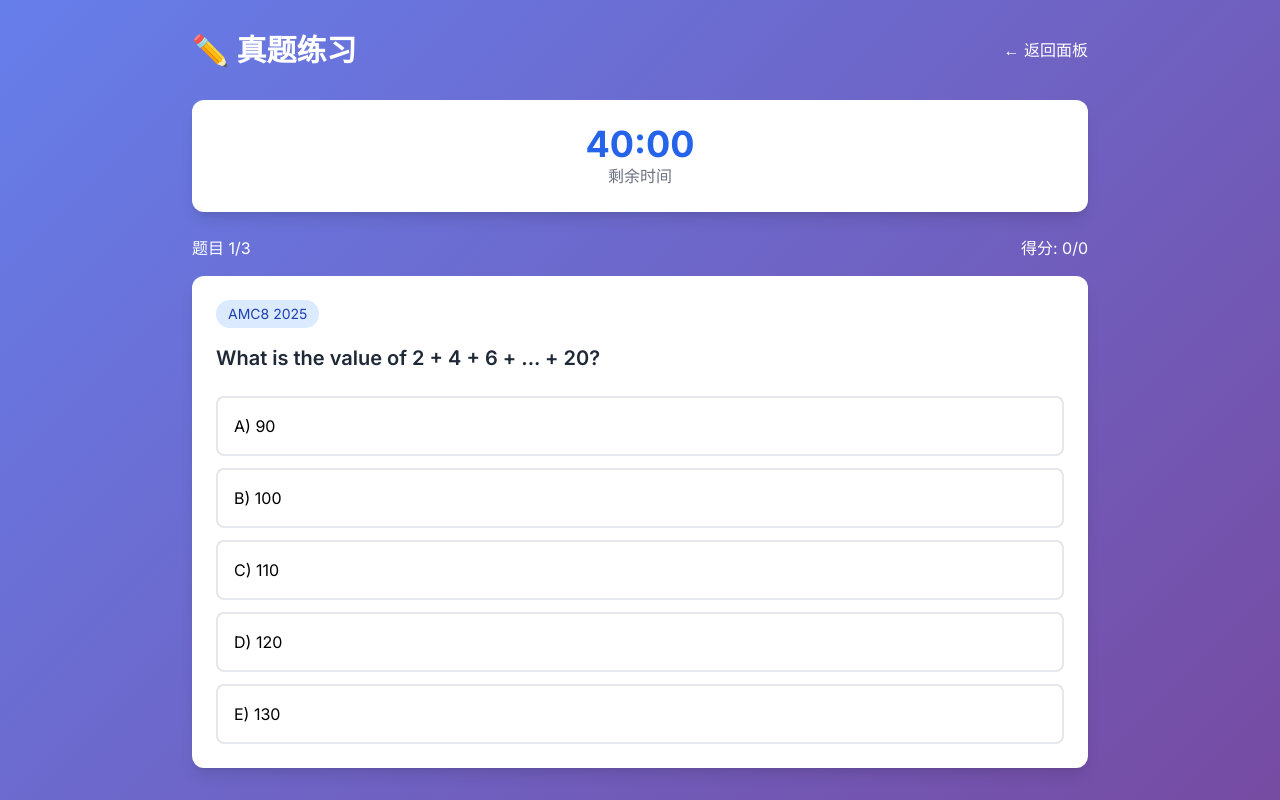
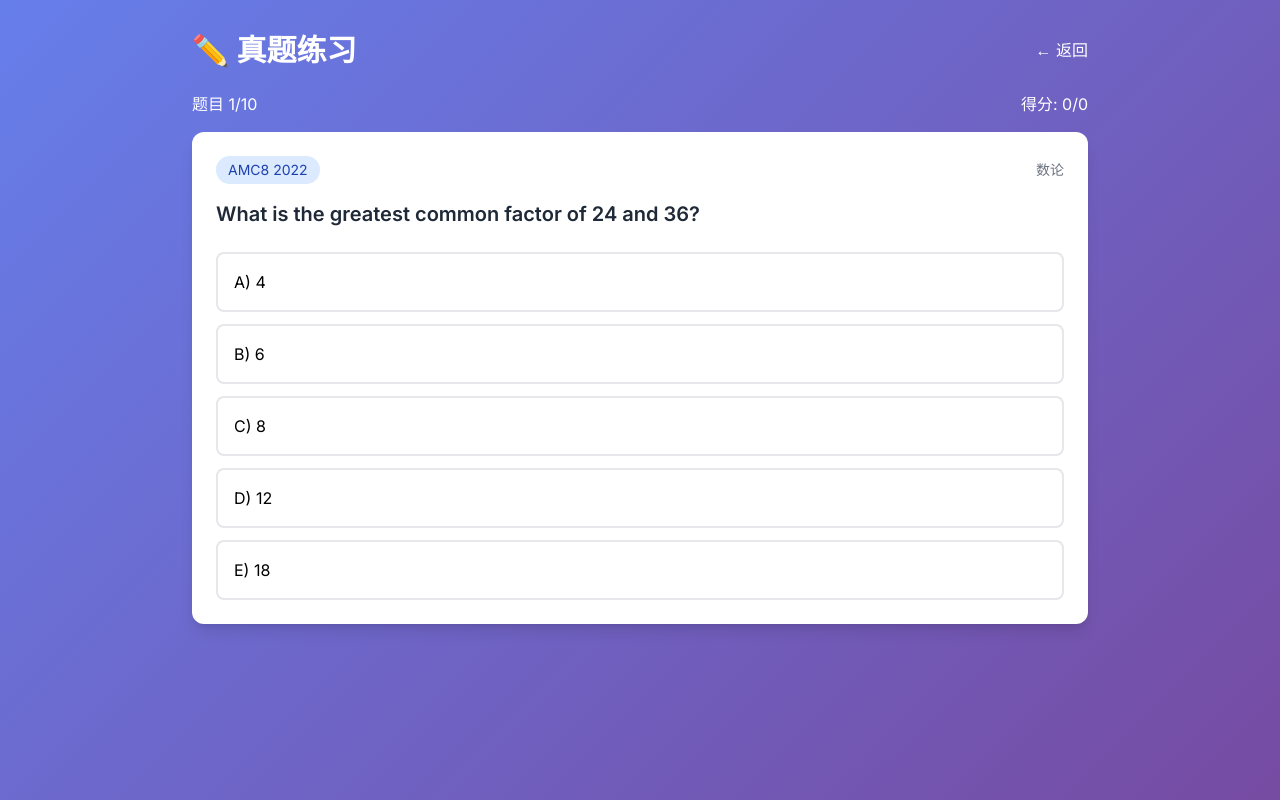
Before and after one commit to ocean-Go/amc8-prep, a Next.js app in the folder amc8-prep/: page /practice in a window 1280 px wide. Built offline with nearby package versions, Linux system fonts and the light colour scheme.

Commit message:
v1.1: 添加倒计时、20道真题、优化UI
- 添加竞赛倒计时组件
- 美化首页UI (渐变背景、动画)
- 添加20道历年真题
- 随机抽取10道练习

```diff
--- a/amc8-prep/app/globals.css
+++ b/amc8-prep/app/globals.css
@@ -24,3 +24,17 @@ body {
 .btn-secondary {
   @apply bg-green-500 hover:bg-green-600 text-white font-bold py-3 px-6 rounded-lg transition;
 }
+
+@keyframes gradient-xy {
+  0%, 100% { background-position: 0% 50%; }
+  50% { background-position: 100% 50%; }
+}
+
+.animate-gradient-xy {
+  background-size: 200% 200%;
+  animation: gradient-xy 15s ease infinite;
+}
+
+.delay-700 {
+  animation-delay: 0.7s;
+}
--- a/amc8-prep/app/practice/page.tsx
+++ b/amc8-prep/app/practice/page.tsx
@@ -1,43 +1,23 @@
 "use client";
 
-import { useState } from "react";
+import { useState, useEffect } from "react";
 import Link from "next/link";
-
-const sampleQuestions = [
-  {
-    id: "2025-amc8-1",
-    year: 2025,
-    question: "What is the value of 2 + 4 + 6 + ... + 20?",
-    options: ["A) 90", "B) 100", "C) 110", "D) 120", "E) 130"],
-    answer: "C",
-    explanation: "这是等差数列求和。(2+20)×10÷2=110",
-  },
-  {
-    id: "2025-amc8-2",
-    year: 2025,
-    question: "If x + 5 = 12, what is x?",
-    options: ["A) 5", "B) 6", "C) 7", "D) 8", "E) 9"],
-    answer: "C",
-    explanation: "x = 12 - 5 = 7",
-  },
-  {
-    id: "2025-amc8-3",
-    year: 2025,
-    question: "What is the area of a rectangle with length 8 and width 5?",
-    options: ["A) 13", "B) 26", "C) 40", "D) 80", "E) 120"],
-    answer: "C",
-    explanation: "面积 = 长 × 宽 =5 = 40 8 × ",
-  },
-];
+import { amc8Questions } from "@/data/amc8-questions";
 
 export default function PracticePage() {
   const [current, setCurrent] = useState(0);
   const [selected, setSelected] = useState<string | null>(null);
   const [showResult, setShowResult] = useState(false);
   const [score, setScore] = useState(0);
-  const [timeLeft, setTimeLeft] = useState(40 * 60); // 40 minutes
+  const [shuffledQuestions, setShuffledQuestions] = useState(amc8Questions);
 
-  const question = sampleQuestions[current];
+  useEffect(() => {
+    // 随机打乱题目顺序
+    const shuffled = [...amc8Questions].sort(() => Math.random() - 0.5);
+    setShuffledQuestions(shuffled.slice(0, 10)); // 每次随机10道
+  }, []);
+
+  const question = shuffledQuestions[current];
 
   const handleAnswer = (answer: string) => {
     if (showResult) return;
@@ -49,7 +29,7 @@ export default function PracticePage() {
   };
 
   const nextQuestion = () => {
-    if (current < sampleQuestions.length - 1) {
+    if (current < shuffledQuestions.length - 1) {
       setCurrent(current + 1);
       setSelected(null);
       setShowResult(false);
@@ -57,26 +37,18 @@ export default function PracticePage() {
   };
 
   return (
-    <main className="min-h-screen p-8">
+    <main className="min-h-screen p-4 sm:p-8">
       <div className="max-w-4xl mx-auto">
-        <div className="flex justify-between items-center mb-8">
-          <h1 className="text-3xl font-bold text-white">✏️ 真题练习</h1>
+        <div className="flex justify-between items-center mb-6">
+          <h1 className="text-2xl sm:text-3xl font-bold text-white">✏️ 真题练习</h1>
           <Link href="/dashboard" className="text-white hover:underline">
-            ← 返回面板
+            ← 返回
           </Link>
-        </div>
-
-        {/* Timer */}
-        <div className="card mb-6 text-center">
-          <div className="text-4xl font-bold text-blue-600">
-            {Math.floor(timeLeft / 60)}:{String(timeLeft % 60).padStart(2, "0")}
-          </div>
-          <p className="text-gray-500">剩余时间</p>
         </div>
 
         {/* Progress */}
         <div className="flex justify-between items-center mb-4 text-white">
-          <span>题目 {current + 1}/{sampleQuestions.length}</span>
+          <span>题目 {current + 1}/{shuffledQuestions.length}</span>
           <span>得分: {score}/{current + (showResult ? 1 : 0)}</span>
         </div>
 
@@ -86,6 +58,7 @@ export default function PracticePage() {
             <span className="bg-blue-100 text-blue-800 px-3 py-1 rounded-full text-sm">
               AMC8 {question.year}
             </span>
+            <span className="text-gray-500 text-sm">{question.topic}</span>
           </div>
 
           <h2 className="text-xl font-semibold text-gray-800 mb-6">
@@ -133,11 +106,8 @@ export default function PracticePage() {
               </p>
               <p className="text-gray-600">{question.explanation}</p>
 
-              <button
-                onClick={nextQuestion}
-                className="mt-4 btn-primary"
-              >
-                下一题 →
+              <button onClick={nextQuestion} className="mt-4 btn-primary">
+                {current < shuffledQuestions.length - 1 ? "下一题 →" : "完成练习"}
               </button>
             </div>
           )}
--- /dev/null
+++ b/amc8-prep/components/Countdown.tsx
@@ -0,0 +1,27 @@
+"use client";
+
+import { useState, useEffect } from "react";
+
+export default function Countdown() {
+  const [days, setDays] = useState(0);
+
+  useEffect(() => {
+    const target = new Date("2027-01-23");
+    const now = new Date();
+    const diff = Math.ceil((target.getTime() - now.getTime()) / (1000 * 60 * 60 * 24));
+    setDays(diff);
+  }, []);
+
+  return (
+    <div className="text-center py-4">
+      <div className="inline-flex items-center gap-2 bg-white/20 backdrop-blur px-6 py-3 rounded-full">
+        <span className="text-2xl">⏰</span>
+        <span className="text-white font-semibold">
+          距离2027年1月23日 AMC8 竞赛还有
+        </span>
+        <span className="text-3xl font-bold text-yellow-300">{days}</span>
+        <span className="text-white font-semibold">天</span>
+      </div>
+    </div>
+  );
+}
--- /dev/null
+++ b/amc8-prep/data/amc8-questions.ts
@@ -0,0 +1,182 @@
+export const amc8Questions = [
+  {
+    id: "2025-amc8-1",
+    year: 2025,
+    topic: "代数",
+    question: "What is the value of 2 + 4 + 6 + ... + 20?",
+    options: ["A) 90", "B) 100", "C) 110", "D) 120", "E) 130"],
+    answer: "C",
+    explanation: "等差数列求和：(首项+末项)×项数÷2 = (2+20)×10÷2 = 110",
+  },
+  {
+    id: "2025-amc8-2",
+    year: 2025,
+    topic: "代数",
+    question: "If x + 5 = 12, what is x?",
+    options: ["A) 5", "B) 6", "C) 7", "D) 8", "E) 9"],
+    answer: "C",
+    explanation: "x = 12 - 5 = 7",
+  },
+  {
+    id: "2025-amc8-3",
+    year: 2025,
+    topic: "几何",
+    question: "What is the area of a rectangle with length 8 and width 5?",
+    options: ["A) 13", "B) 26", "C) 40", "D) 80", "E) 120"],
+    answer: "C",
+    explanation: "面积 = 长 × 宽 = 8 × 5 = 40",
+  },
+  {
+    id: "2024-amc8-1",
+    year: 2024,
+    topic: "数论",
+    question: "How many positive divisors does 12 have?",
+    options: ["A) 4", "B) 5", "C) 6", "D) 7", "E) 8"],
+    answer: "C",
+    explanation: "12 = 2² × 3¹, divisors = (2+1)(1+1) = 3×2 = 6",
+  },
+  {
+    id: "2024-amc8-2",
+    year: 2024,
+    topic: "组合",
+    question: "In how many ways can 3 students be chosen from a group of 5?",
+    options: ["A) 10", "B) 15", "C) 20", "D) 25", "E) 30"],
+    answer: "A",
+    explanation: "C(5,3) = 5!/(3!×2!) = 10",
+  },
+  {
+    id: "2024-amc8-3",
+    year: 2024,
+    topic: "几何",
+    question: "A triangle has sides 3, 4, and 5. What is its perimeter?",
+    options: ["A) 10", "B) 11", "C) 12", "D) 13", "E) 14"],
+    answer: "C",
+    explanation: "Perimeter = 3 + 4 + 5 = 12",
+  },
+  {
+    id: "2023-amc8-1",
+    year: 2023,
+    topic: "代数",
+    question: "What is 2³ + 3²?",
+    options: ["A) 12", "B) 13", "C) 14", "D) 15", "E) 17"],
+    answer: "B",
+    explanation: "2³ = 8, 3² = 9, 8 + 9 = 17",
+  },
+  {
+    id: "2023-amc8-2",
+    year: 2023,
+    topic: "逻辑",
+    question: "If today is Monday, what day will it be in 100 days?",
+    options: ["A) Monday", "B) Tuesday", "C) Wednesday", "D) Thursday", "E) Friday"],
+    answer: "C",
+    explanation: "100 ÷ 7 = 14 remainder 2, Monday + 2 = Wednesday",
+  },
+  {
+    id: "2023-amc8-3",
+    year: 2023,
+    topic: "几何",
+    question: "What is the sum of angles in a triangle?",
+    options: ["A) 90°", "B) 180°", "C) 270°", "D) 360°", "E) 540°"],
+    answer: "B",
+    explanation: "三角形内角和等于180度",
+  },
+  {
+    id: "2022-amc8-1",
+    year: 2022,
+    topic: "数论",
+    question: "What is the greatest common factor of 24 and 36?",
+    options: ["A) 4", "B) 6", "C) 8", "D) 12", "E) 18"],
+    answer: "D",
+    explanation: "24=2³×3, 36=2²×3², GCF=2²×3=12",
+  },
+  {
+    id: "2022-amc8-2",
+    year: 2022,
+    topic: "代数",
+    question: "Simplify: 2(x + 3) + 4(x - 1)",
+    options: ["A) 6x + 2", "B) 6x + 6", "C) 6x + 10", "D) 6x + 8", "E) 6x + 12"],
+    answer: "A",
+    explanation: "2x+6 + 4x-4 = 6x + 2",
+  },
+  {
+    id: "2022-amc8-3",
+    year: 2022,
+    topic: "组合",
+    question: "How many ways can 2 coins be flipped?",
+    options: ["A) 2", "B) 3", "C) 4", "D) 5", "E) 6"],
+    answer: "C",
+    explanation: "HH, HT, TH, TT = 4 ways",
+  },
+  {
+    id: "2021-amc8-1",
+    year: 2021,
+    topic: "代数",
+    question: "What is 15% of 200?",
+    options: ["A) 20", "B) 25", "C) 30", "D) 35", "E) 40"],
+    answer: "C",
+    explanation: "15% = 0.15, 0.15 × 200 = 30",
+  },
+  {
+    id: "2021-amc8-2",
+    year: 2021,
+    topic: "几何",
+    question: "A circle has radius 3. What is its circumference?",
+    options: ["A) 3π", "B) 6π", "C) 9π", "D) 12π", "E) 18π"],
+    answer: "B",
+    explanation: "C = 2πr = 2π×3 = 6π",
+  },
+  {
+    id: "2021-amc8-3",
+    year: 2021,
+    topic: "数论",
+    question: "Which is the smallest prime number?",
+    options: ["A) 0", "B) 1", "C) 2", "D) 3", "E) 5"],
+    answer: "C",
+    explanation: "2是最小的质数",
+  },
+  {
+    id: "2020-amc8-1",
+    year: 2020,
+    topic: "代数",
+    question: "Solve: 3x = 21",
+    options: ["A) 5", "B) 6", "C) 7", "D) 8", "E) 9"],
+    answer: "C",
+    explanation: "x = 21 ÷ 3 = 7",
+  },
+  {
+    id: "2020-amc8-2",
+    year: 2020,
+    topic: "几何",
+    question: "What is the area of a square with side 6?",
+    options: ["A) 12", "B) 24", "C) 30", "D) 36", "E) 48"],
+    answer: "D",
+    explanation: "面积 = 边² = 6² = 36",
+  },
+  {
+    id: "2020-amc8-3",
+    year: 2020,
+    topic: "逻辑",
+    question: "If a train travels 60 miles in 2 hours, what is its speed?",
+    options: ["A) 20 mph", "B) 30 mph", "C) 40 mph", "D) 50 mph", "E) 60 mph"],
+    answer: "B",
+    explanation: "Speed = Distance/Time = 60/2 = 30 mph",
+  },
+  {
+    id: "2019-amc8-1",
+    year: 2019,
+    topic: "数论",
+    question: "What is the least common multiple of 4 and 6?",
+    options: ["A) 10", "B) 12", "C) 18", "D) 24", "E) 36"],
+    answer: "B",
+    explanation: "LCM(4,6) = 12",
+  },
+  {
+    id: "2019-amc8-2",
+    year: 2019,
+    topic: "代数",
+    question: "What is the value of 2⁴?",
+    options: ["A) 6", "B) 8", "C) 12", "D) 16", "E) 32"],
+    answer: "D",
+    explanation: "2⁴ = 2×2×2×2 = 16",
+  },
+];
```
Also changed, not shown: amc8-prep/app/page.tsx (+39 -27 lines), 1 other file (tests, documents, lock files or other folders).
